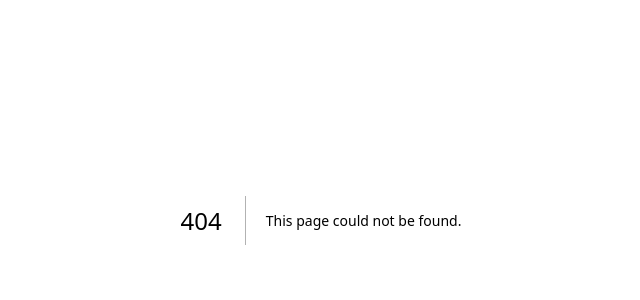
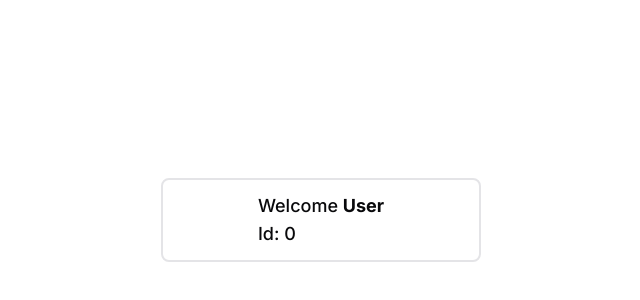
Before and after one commit to aguiarjv/django-nextjs-auth, a Next.js app in the folder next_frontend/: page /admin in a window 1280 px wide. Before the commit this address had no page. Shown: the part 180-480 px from the top of the page, without its empty margins (319-959 px from the left). Built offline with nearby package versions, Linux system fonts and the light colour scheme.

Commit message:
created login and admin pages

```diff
--- /dev/null
+++ b/next_frontend/src/app/admin/page.tsx
@@ -0,0 +1,14 @@
+export default function Admin() {
+  return (
+    <div className="w-screen h-screen flex items-center">
+      <div className="w-3/12 border-2 rounded-lg flex flex-col items-center justify-center p-3 mx-auto">
+        <div>
+          <h1 className="font-medium text-lg">
+            Welcome <strong>User</strong>
+          </h1>
+          <h1 className="font-medium text-lg">Id: 0</h1>
+        </div>
+      </div>
+    </div>
+  );
+}
--- /dev/null
+++ b/next_frontend/src/app/login/page.tsx
@@ -0,0 +1,20 @@
+import { Button } from "@/components/ui/button";
+import { Input } from "@/components/ui/input";
+
+export default function Login() {
+  return (
+    <div className="w-screen h-screen flex items-center ">
+      <form
+        action=""
+        className="w-1/4 mx-auto flex flex-col gap-6 items-center justify-center border-2 rounded-lg p-3 "
+      >
+        <h1 className="font-bold text-lg ">Login</h1>
+        <Input type="email" placeholder="your_email@example.com" />
+        <Input type="password" placeholder="password" />
+        <Button type="submit" className="w-full">
+          Login
+        </Button>
+      </form>
+    </div>
+  );
+}
```
